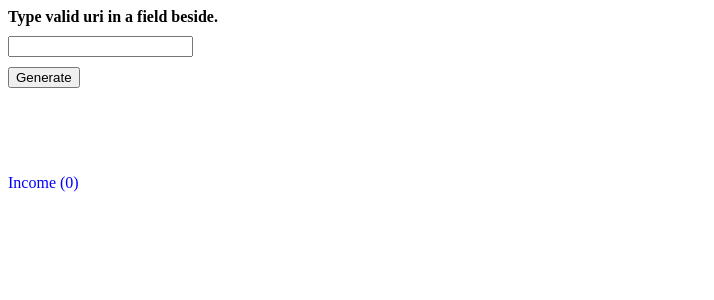
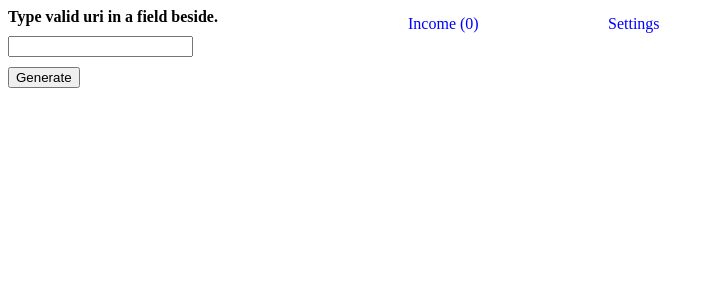
Before and after one commit to DrowELF87/test_task, a CodeIgniter app: page /database/ in a window 1280 px wide. Shown: the top 300 px of the page, without its empty margins (0-714 px from the left). Run offline with CodeIgniter, Linux system fonts and the light colour scheme; data that the repository does not hold is empty; some libraries are stand-ins or nearby versions.

Commit message:
some fixes

```diff
--- a/application/models/Uri_model.php
+++ b/application/models/Uri_model.php
@@ -19,17 +19,29 @@ class Uri_model extends CI_Model {
         return $query->result();
     }
 
-    function getMyUri () {
+    function getMyUri() {
         $query = $this->db->query('SELECT * FROM srv_uristore WHERE to_user = 1');
 
         return $query->result();
     }
 
-    function saveUriPair() {
-        $this->originalUri = $_POST['originalUri'];
-        $this->shortUri = $_POST['shortUri'];
+    function saveUriPair($originalUri = '', $shortUri = '') {
+        if (!$originalUri || !$shortUri) {
+            echo 'URI is incorrect.';
+
+            return false;
+        }
+
+        $this->originalUri = $originalUri;
+        $this->shortUri = $shortUri;
         $this->date = time();
 
         $this->db->query('INSERT INTO srv_uristore (`original_uri`, `short_uri`, `date`) VALUES ("' . $this->originalUri . '", "' . $this->shortUri . '", "' . $this->date . '")');
     }
+
+    function checkShortUri($shortUri = '') {
+        $query = $this->db->query('SELECT * FROM srv_uristore WHERE short_uri = "' . $shortUri . '"');
+
+        return $query->result();
+    }
 }
--- a/application/views/index.tpl
+++ b/application/views/index.tpl
@@ -49,12 +49,17 @@ include_once('common/header.tpl');
 
 <div class="income">
     Income (<?=count($myUri) ?>)
+    <ul class="incomeCont">
+        <?php foreach ($myUri as $myUriItem) { ?>
+            <li>
+                <a href="http://<?=$myUriItem->original_uri ?>" target="_blank"><?=$myUriItem->short_uri ?></a><br/>
+            </li>
+        <?php } ?>
+    </ul>
 </div>
 
-<div class="incomeCont">
-    <?php foreach ($myUri as $myUriItem) { ?>
-        <a href="http://<?=$myUriItem->original_uri ?>" target="_blank"><?=$myUriItem->short_uri ?></a><br/>
-    <?php } ?>
+<div class="settings">
+    Settings
 </div>
 
 <script type="text/javascript">
@@ -71,7 +76,7 @@ include_once('common/header.tpl');
         });
 
         $('.income').click(function () {
-            $('.incomeCont').toggle();
+            $('.incomeCont').toggle('fast');
         })
     });
 
--- a/css/common.css
+++ b/css/common.css
@@ -9,14 +9,25 @@ div {
 }
 
 .income {
-    padding-top: 50px;
+    padding-top: 15px;
     cursor: pointer;
     color: #0000FF;
+    top: 0;
+    position: fixed;
+    margin-left: 400px;
 }
 
 .incomeCont {
     border: 1px solid #000000;
-    width: 300px;
-    padding-top: 20px;
+    width: 200px;
     display: none;
 }
+
+.settings {
+    padding-top: 15px;
+    cursor: pointer;
+    color: #0000FF;
+    top: 0;
+    position: fixed;
+    margin-left: 600px;
+}
```
Also changed, not shown: application/controllers/UriController.php (+35 -1 lines).
